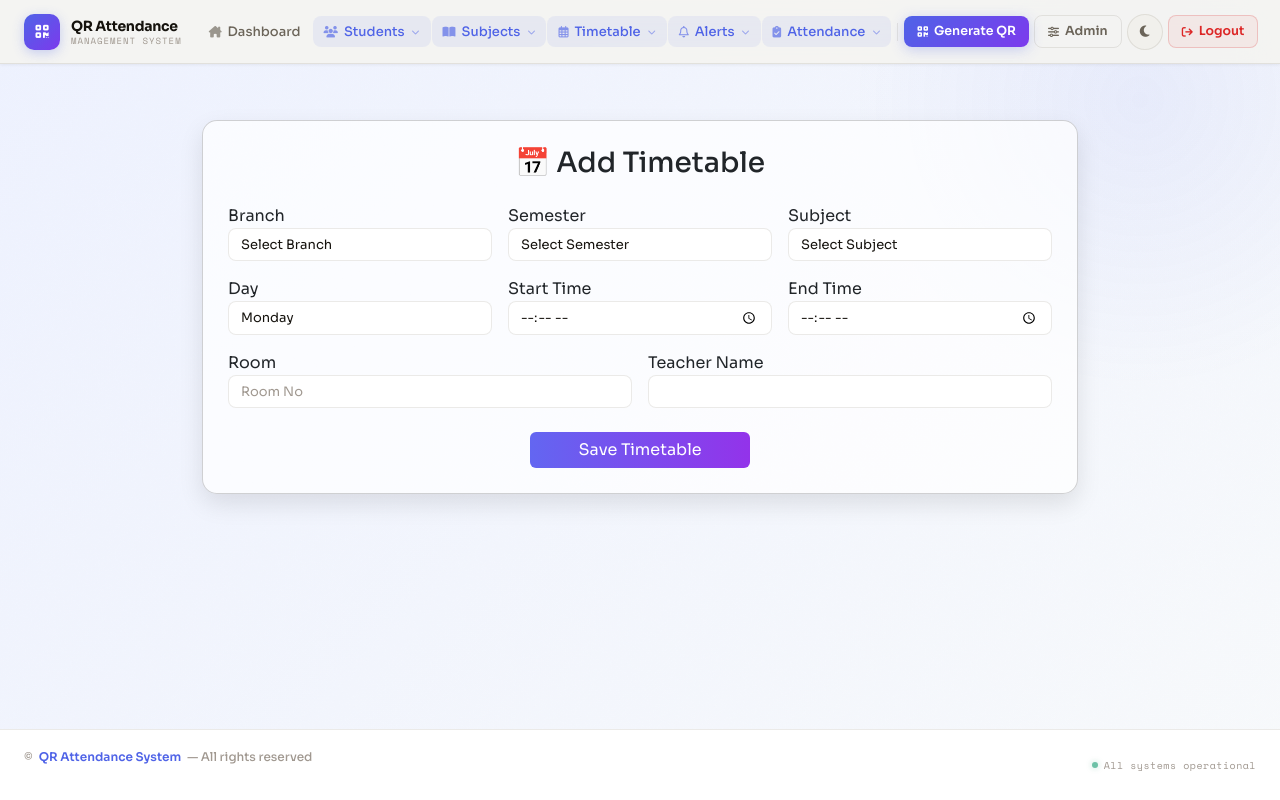
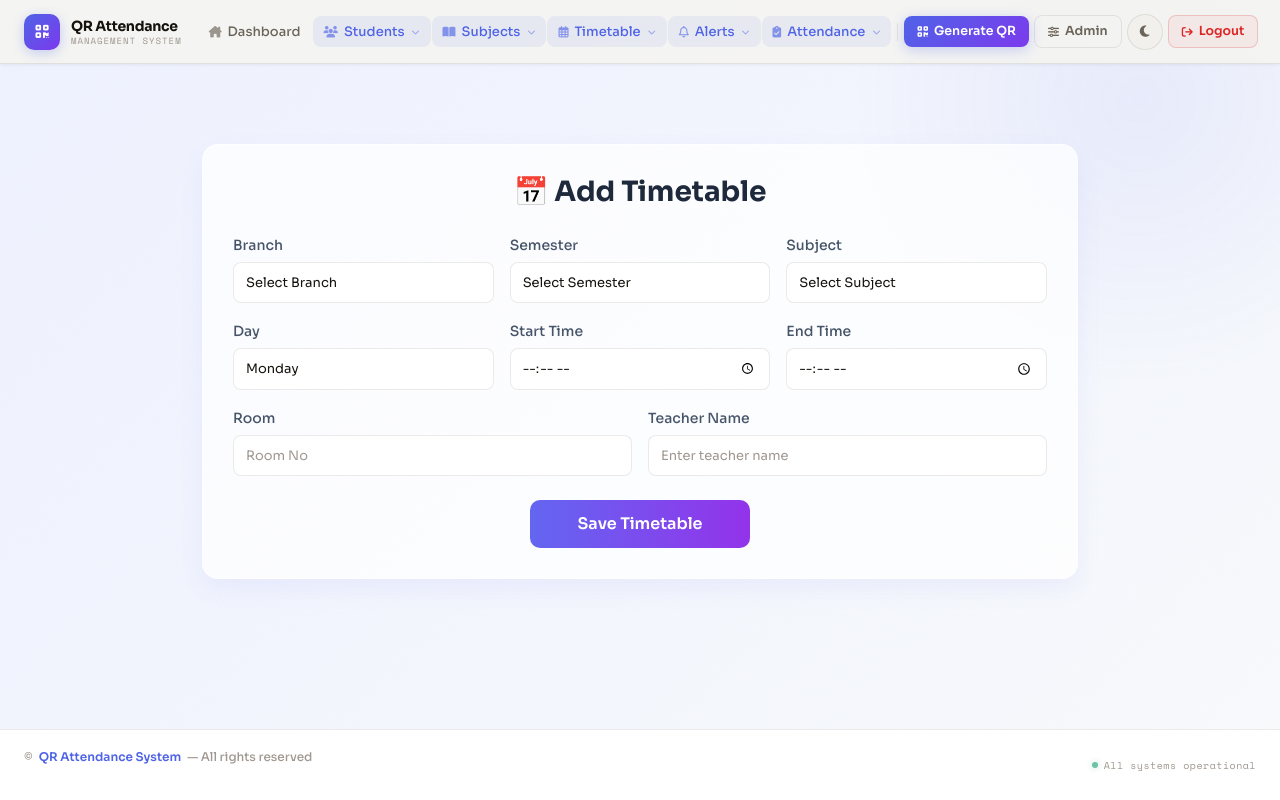
Before and after one commit to Saurabh8824/qr_attendance, a Django app: page /qr/timetable/add/ in a window 1280 px wide. Run offline with Django 5.2, Linux system fonts and the light colour scheme; a user stored in the database is signed in; data comes from the database, SQL or seed files in the repository; parts of the project's set-up code (start-up, migrations or seed data) failed here and were passed over.

Commit message:
Update add_timetable.html

```diff
--- a/qr_app/templates/qr_app/add_timetable.html
+++ b/qr_app/templates/qr_app/add_timetable.html
@@ -2,8 +2,39 @@
 {% block content %}
 
 <style>
+/* 🌟 Light Mode (Default) & Core Theme Variables */
+:root {
+    --bg-gradient: linear-gradient(135deg, #eef2ff, #f8fafc);
+    --card-bg: rgba(255, 255, 255, 0.75);
+    --card-border: rgba(255, 255, 255, 0.5);
+    --text-primary: #1e293b;
+    --text-label: #475569;
+    --input-bg: #ffffff;
+    --input-border: #cbd5e1;
+    --input-text: #0f172a;
+    --shadow: 0 10px 25px rgba(99, 102, 241, 0.08);
+}
+
+/* 🌟 Dark Mode Media Query */
+@media (prefers-color-scheme: dark) {
+    :root {
+        --bg-gradient: linear-gradient(135deg, #0f172a, #1e1b4b);
+        --card-bg: rgba(30, 41, 59, 0.45);
+        --card-border: rgba(255, 255, 255, 0.08);
+        --text-primary: #f8fafc;
+        --text-label: #cbd5e1;
+        --input-bg: #1e293b;
+        --input-border: #334155;
+        --input-text: #f8fafc;
+        --shadow: 0 10px 30px rgba(0, 0, 0, 0.4);
+    }
+}
+
 body {
-    background: linear-gradient(135deg, #eef2ff, #f8fafc);
+    background: var(--bg-gradient);
+    color: var(--text-primary);
+    transition: background 0.3s, color 0.3s;
+    min-height: 100vh;
 }
 
 .container {
@@ -11,35 +42,87 @@ body {
 }
 
 .card {
-    background: rgba(255,255,255,0.7);
-    backdrop-filter: blur(10px);
-    border-radius: 15px;
-    padding: 25px;
-    box-shadow: 0 10px 25px rgba(0,0,0,0.1);
+    background: var(--card-bg);
+    backdrop-filter: blur(14px);
+    -webkit-backdrop-filter: blur(14px);
+    border: 1px solid var(--card-border);
+    border-radius: 16px;
+    padding: 30px;
+    box-shadow: var(--shadow);
+    transition: background 0.3s, border 0.3s, box-shadow 0.3s;
+}
+
+h3.text-center {
+    color: var(--text-primary);
+    font-weight: 700;
+}
+
+label {
+    color: var(--text-label);
+    font-weight: 500;
+    font-size: 14px;
+    margin-bottom: 6px;
 }
 
 .form-control, .form-select {
+    background-color: var(--input-bg);
+    border: 1px solid var(--input-border);
+    color: var(--input-text);
     border-radius: 10px;
+    padding: 10px 12px;
+    transition: all 0.3s ease;
+}
+
+.form-control:focus, .form-select:focus {
+    background-color: var(--input-bg);
+    border-color: #6366f1;
+    color: var(--input-text);
+    box-shadow: 0 0 0 3px rgba(99, 102, 241, 0.25);
+}
+
+.form-select option {
+    background-color: var(--input-bg);
+    color: var(--input-text);
 }
 
 .btn-primary {
     background: linear-gradient(90deg, #6366f1, #9333ea);
     border: none;
+    border-radius: 10px;
+    padding: 12px 30px;
+    font-weight: 600;
+    transition: all 0.3s ease;
+}
+
+.btn-primary:hover {
+    transform: translateY(-2px);
+    box-shadow: 0 5px 15px rgba(99, 102, 241, 0.4);
+}
+
+/* 🔥 Google Auto-Fill Styling Fixes */
+input:-webkit-autofill,
+input:-webkit-autofill:hover,
+input:-webkit-autofill:focus,
+textarea:-webkit-autofill,
+textarea:-webkit-autofill:hover,
+textarea:-webkit-autofill:focus,
+select:-webkit-autofill,
+select:-webkit-autofill:hover,
+select:-webkit-autofill:focus {
+    -webkit-text-fill-color: var(--input-text) !important;
+    -webkit-box-shadow: 0 0 0px 1000px var(--input-bg) inset !important;
+    transition: background-color 5000s ease-in-out 0s;
 }
 </style>
 
-<div class="container mt-4">
-
+<div class="container mt-5">
     <div class="card">
-
         <h3 class="text-center mb-4">📅 Add Timetable</h3>
 
         <form method="POST">
             {% csrf_token %}
 
             <div class="row g-3">
-
-        <!-- Branch -->
                 <div class="col-md-4">
                     <label>Branch</label>
                     <select name="branch" id="branch" class="form-select" required>
@@ -50,7 +133,6 @@ body {
                     </select>
                 </div>
 
-        <!-- Semester -->
                 <div class="col-md-4">
                     <label>Semester</label>
                     <select name="semester" id="semester" class="form-select" required>
@@ -64,7 +146,6 @@ body {
                     </select>
                 </div>
 
-        <!-- Subject -->
                 <div class="col-md-4">
                     <label>Subject</label>
                     <select name="subject" id="subject" class="form-select" required>
@@ -72,7 +153,6 @@ body {
                     </select>
                 </div>
 
-        <!-- Day -->
                 <div class="col-md-4">
                     <label>Day</label>
                     <select name="day" class="form-select">
@@ -85,7 +165,6 @@ body {
                     </select>
                 </div>
 
-        <!-- Time -->
                 <div class="col-md-4">
                     <label>Start Time</label>
                     <input type="time" name="start_time" class="form-control" required>
@@ -96,30 +175,24 @@ body {
                     <input type="time" name="end_time" class="form-control" required>
                 </div>
 
-        <!-- Room -->
                 <div class="col-md-6">
                     <label>Room</label>
                     <input type="text" name="room" class="form-control" placeholder="Room No">
                 </div>
 
-        <!-- Teacher -->
                 <div class="col-md-6">
                     <label>Teacher Name</label>
-            <input type="text" name="teacher_name" class="form-control">
+                    <input type="text" name="teacher_name" class="form-control" placeholder="Enter teacher name">
                 </div>
-
             </div>
 
             <div class="text-center mt-4">
                 <button class="btn btn-primary px-5">Save Timetable</button>
             </div>
-
         </form>
-
     </div>
 </div>
 
-<!-- 🔥 AJAX SUBJECT FILTER -->
 <script>
 document.getElementById("branch").addEventListener("change", loadSubjects);
 document.getElementById("semester").addEventListener("change", loadSubjects);
@@ -134,7 +207,7 @@ function loadSubjects() {
         .then(res => res.json())
         .then(data => {
             let subjectSelect = document.getElementById("subject");
-            subjectSelect.innerHTML = "<option>Select Subject</option>";
+            subjectSelect.innerHTML = "<option value=''>Select Subject</option>";
 
             data.results.forEach(sub => {
                 subjectSelect.innerHTML += `<option value="${sub.id}">${sub.name}</option>`;
```
Lines whose indentation alone changed are shown as unchanged.
